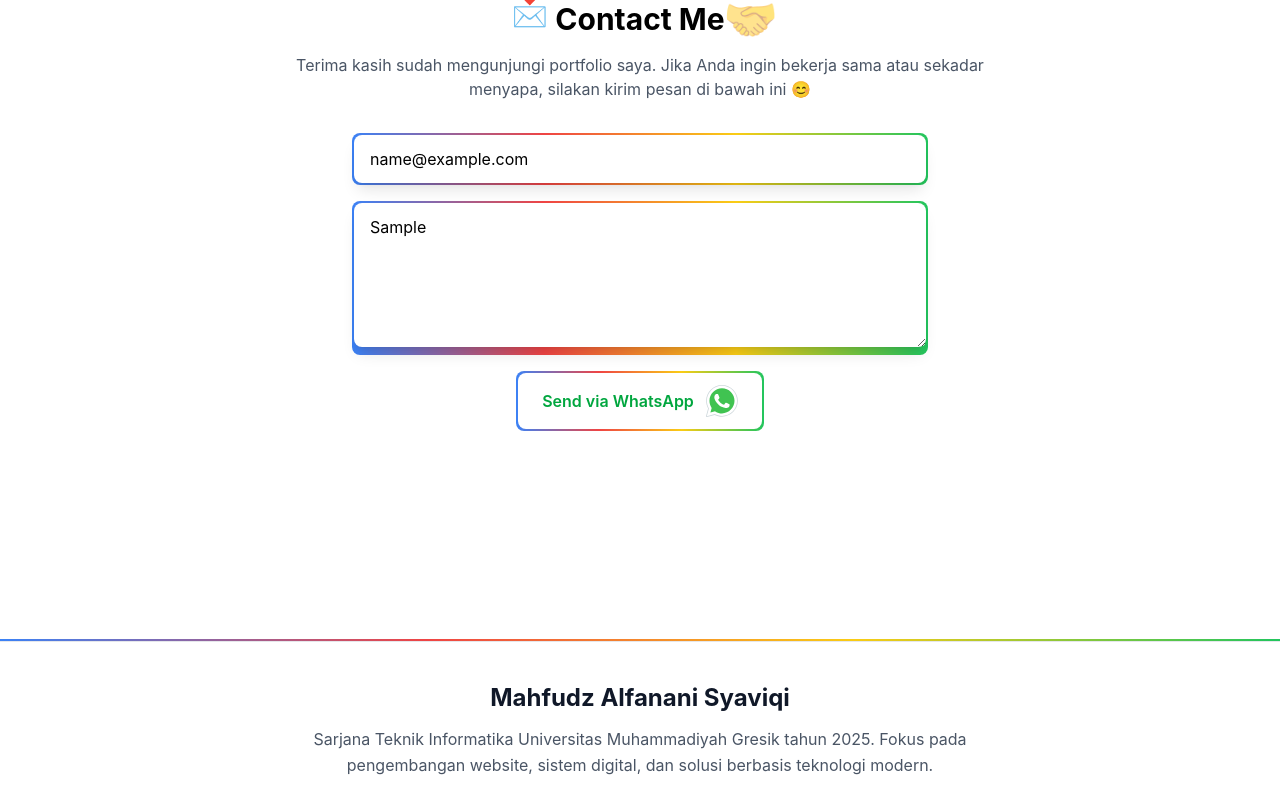
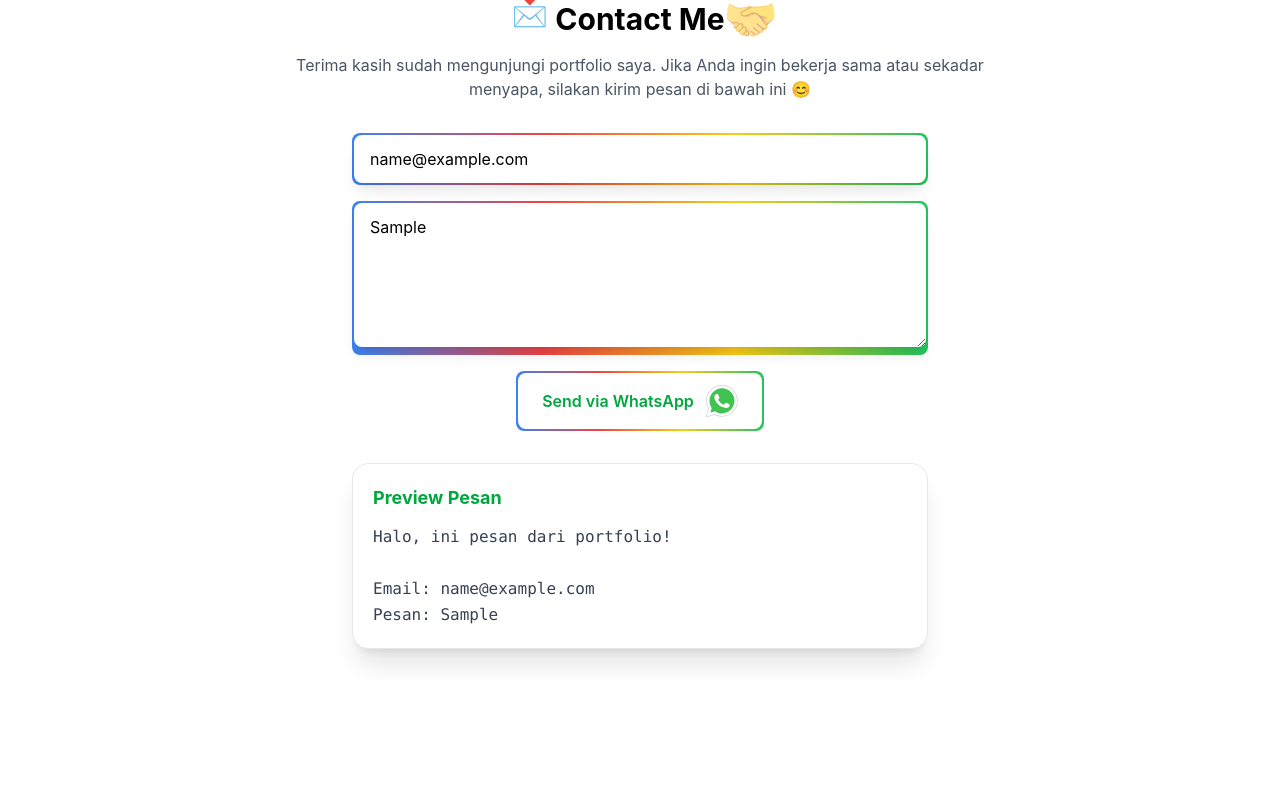
Before and after one commit to MahfudzWorks/Portofolio_Mahfudz, a React (Vite) app: page / in a window 1280 px wide. Both pictures are taken after typing "name@example.com", "Sample" into the empty fields and a click on the button "Send via WhatsApp". Shown: the part 6786-7586 px from the top of the page. Built offline with nearby package versions, Linux system fonts and the light colour scheme.

Commit message:
update contact

```diff
--- a/src/pages/Contact.jsx
+++ b/src/pages/Contact.jsx
@@ -3,6 +3,7 @@ import { useState } from "react";
 const Contact = () => {
   const [email, setEmail] = useState("");
   const [message, setMessage] = useState("");
+  const [submittedMessage, setSubmittedMessage] = useState("");
 
   const handleWhatsApp = (e) => {
     e.preventDefault();
@@ -11,7 +12,11 @@ const Contact = () => {
 
     const text = `Halo, ini pesan dari portfolio!\n\nEmail: ${email}\nPesan: ${message}`;
 
+    // tampilkan pesan di layar
+    setSubmittedMessage(text);
+
     const url = `https://wa.me/${phoneNumber}?text=${encodeURIComponent(text)}`;
+
     window.open(url, "_blank");
   };
 
@@ -87,6 +92,7 @@ const Contact = () => {
               "
             >
               Send via WhatsApp
+
               <img
                 src="assets/icon/WhatsappLogo.svg"
                 alt="WA"
@@ -95,11 +101,40 @@ const Contact = () => {
             </button>
           </div>
         </form>
+
+        {/* Preview Pesan */}
+        {submittedMessage && (
+          <div
+            className="
+              mt-8 w-full max-w-xl mx-auto
+              bg-white dark:bg-gray-900
+              border border-gray-200 dark:border-gray-700
+              rounded-2xl p-5 shadow-xl
+              text-left
+              animate-fadeIn
+            "
+          >
+            <h2 className="text-lg font-bold text-green-600 dark:text-green-400 mb-3">
+              Preview Pesan
+            </h2>
+
+            <pre
+              className="
+                whitespace-pre-wrap
+                text-gray-700 dark:text-gray-300
+                text-sm sm:text-base
+                leading-relaxed
+              "
+            >
+              {submittedMessage}
+            </pre>
+          </div>
+        )}
       </div>
 
       <div className="h-24 sm:h-32" />
     </section>
-  )
-}
+  );
+};
 
-export default Contact
+export default Contact;
```
